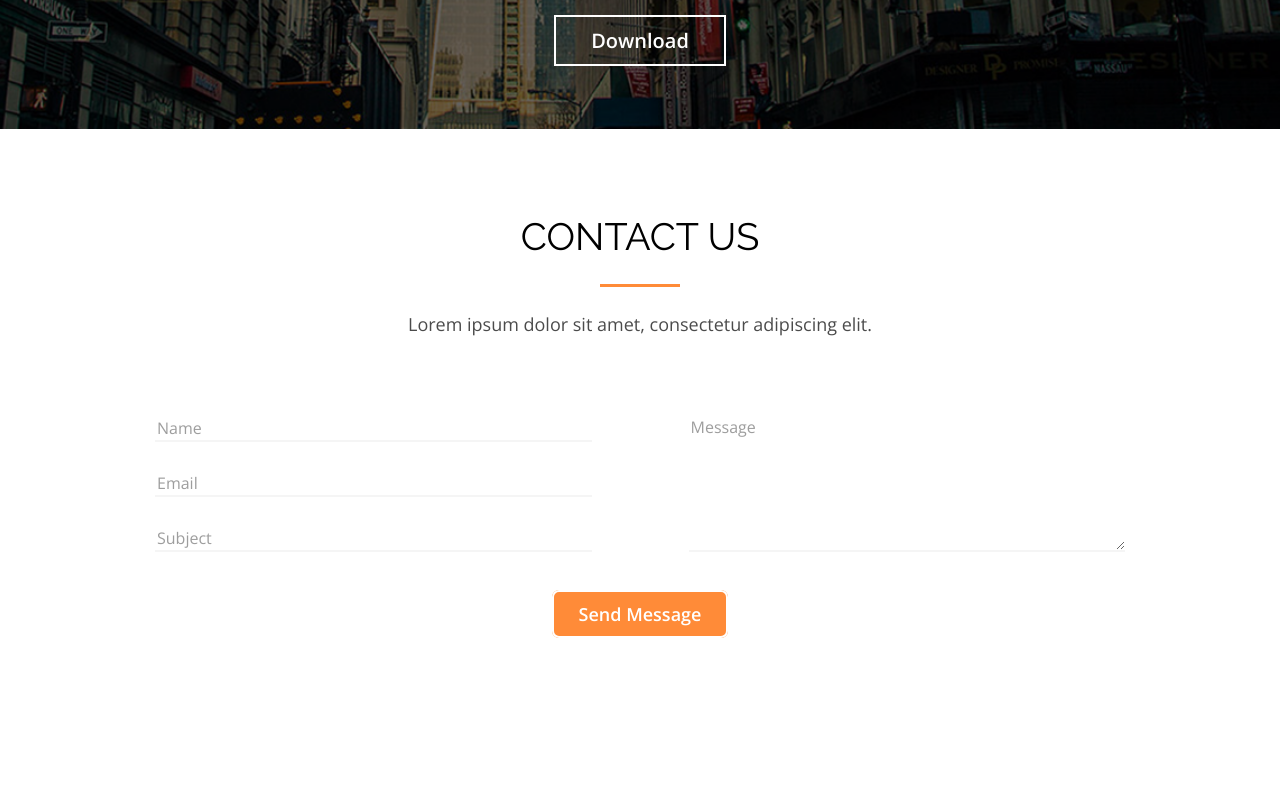
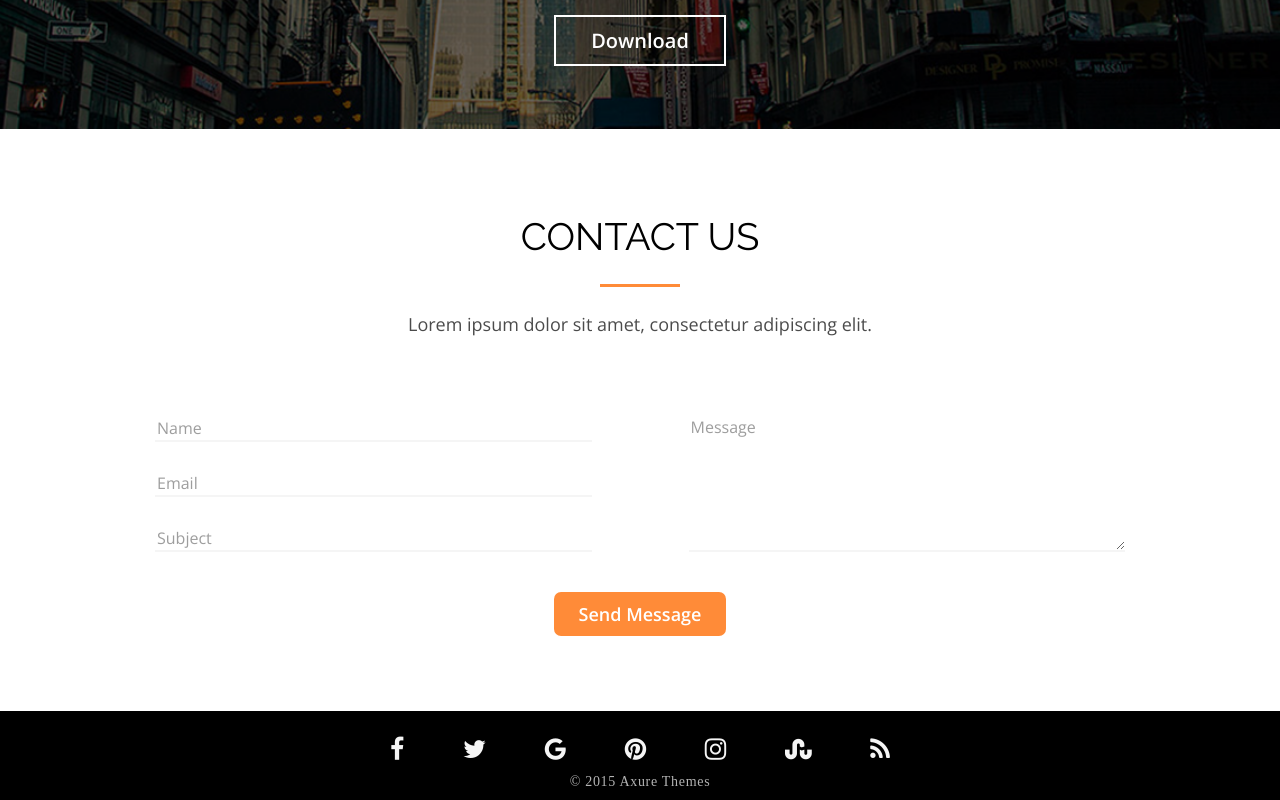
Before and after one commit to irynabolyukh/axit-landing-page, a website: page src/index.html in a window 1280 px wide. Shown: the part 3739-4539 px from the top of the page. Before the commit the page ends 4450 px from the top, so only its background shows below. Drawn offline with nearby package versions, Linux system fonts and the light colour scheme.

Commit message:
footer - done

```diff
--- a/src/index.html
+++ b/src/index.html
@@ -258,5 +258,25 @@
   </div>
 </section>
 <!-- Reviews section ended -->
+
+<!-- Footer section started -->
+<footer class="footer section-outer">
+  <div class="section-inner">
+    <div class="footer__icons">
+      <a href="#"><i class="fa fa-facebook"></i></a>
+      <a href="#"><i class="fa fa-twitter"></i></a>
+      <a href="#"><i class="fa fa-google"></i></a>
+      <a href="#"><i class="fa fa-pinterest"></i></a>
+      <a href="#"><i class="fa fa-instagram"></i></a>
+      <a href="#"><i class="fa fa-stumbleupon"></i></a>
+      <a href="#"><i class="fa fa-rss"></i></a>
+    </div>
+  </div>
+  <div class="footer__copy">
+    &copy; 2015 Axure Themes
+  </div>
+</footer>
+<!-- Footer section ended -->
+
 </body>
 </html>
--- a/src/scss/styles.scss
+++ b/src/scss/styles.scss
@@ -1129,7 +1129,7 @@ nav ul{
 
     @media (max-width: $mobile){
       font-size: 16px;
-      margin-bottom: 40px;
+      margin-bottom: 30px;
     }
   }
 
@@ -1143,7 +1143,12 @@ nav ul{
       border-bottom: 2px solid $color-grey;
       &::placeholder {
         opacity: .7;
+
+        @media (max-width: $mobile){
+          font-size: 14px;
+        }
       }
+
     }
 
     &-container{
@@ -1178,7 +1183,6 @@ nav ul{
     font-family: 'Open Sans';
     font-weight: 600;
     font-size: 18px;
-    border: 2px solid $color-white;
     border-radius: 7px;
     padding: 10px 25px;
 
@@ -1197,3 +1201,58 @@ nav ul{
 
 }
 //CONTACT styles end
+
+
+//FOOTER styles start
+.footer{
+  background-color: black;
+  padding: 10px 3px;
+
+  .section-inner{
+    display: flex;
+    flex-direction: row;
+    justify-content: center;
+  }
+
+  &__icons{
+    margin-bottom: 10px;
+    display: flex;
+    flex-basis: 50%;
+    -webkit-box-orient: horizontal;
+    -webkit-box-direction: normal;
+    -ms-flex-flow: row nowrap;
+    flex-flow: row nowrap;
+    -webkit-box-pack: justify;
+    -ms-flex-pack: justify;
+    justify-content: space-between;
+    font-size: 25px;
+    text-decoration: none;
+    padding-top: 15px;
+
+    @media (max-width: $tablet){
+      flex-basis: 70%;
+      font-size: 20px;
+    }
+
+    a{
+      color: $color-grey;
+
+      &:hover{
+        color: $color-orange;
+      }
+    }
+  }
+
+  &__copy {
+    text-align: center;
+    color: $color-white;
+    opacity: 0.7;
+    font-size: 14px;
+    letter-spacing: .7px;
+
+    @media (max-width: $mobile){
+      font-size: 12px;
+    }
+  }
+}
+//FOOTER styles end
```
Also changed, not shown: src/css/styles.min.css.
